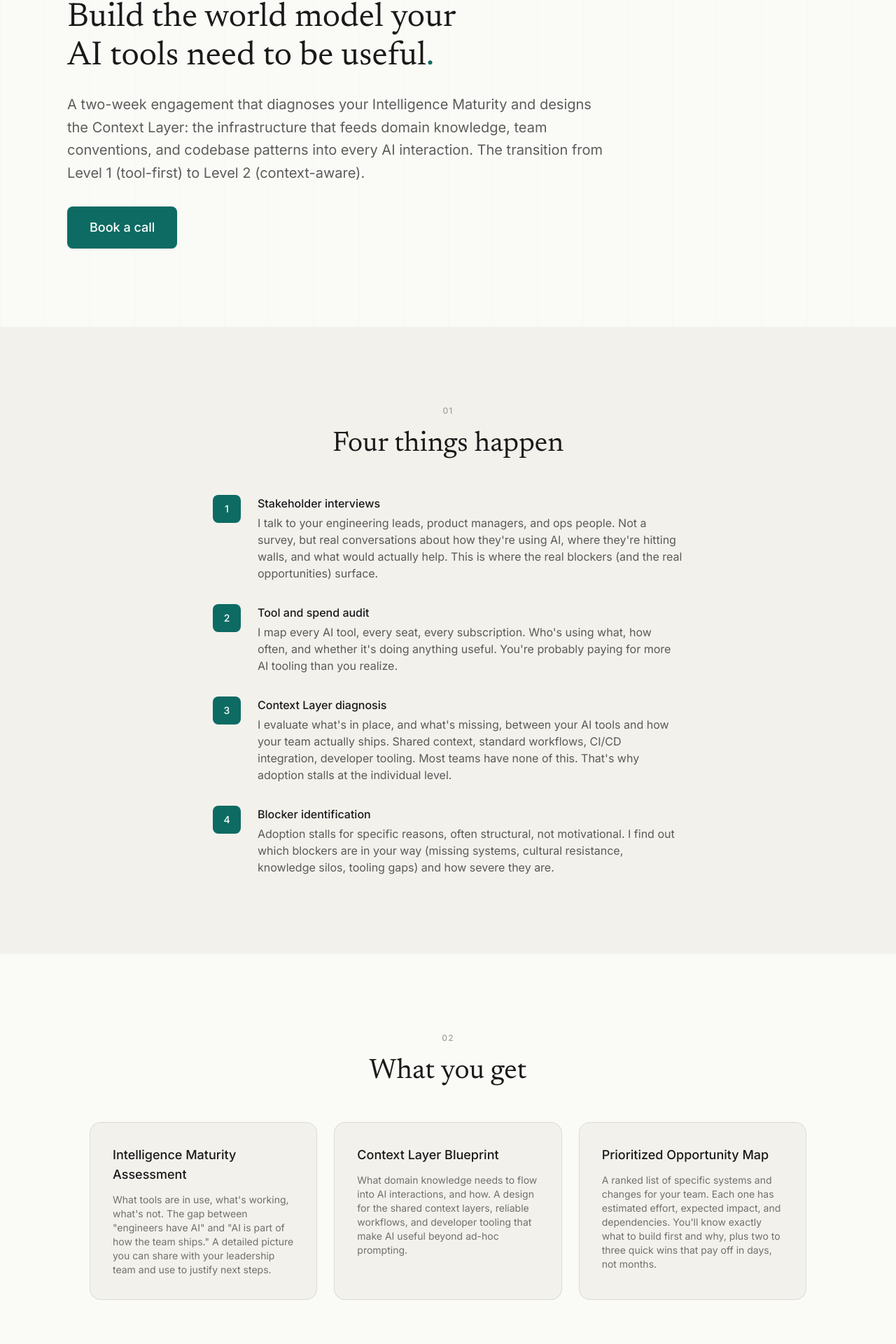
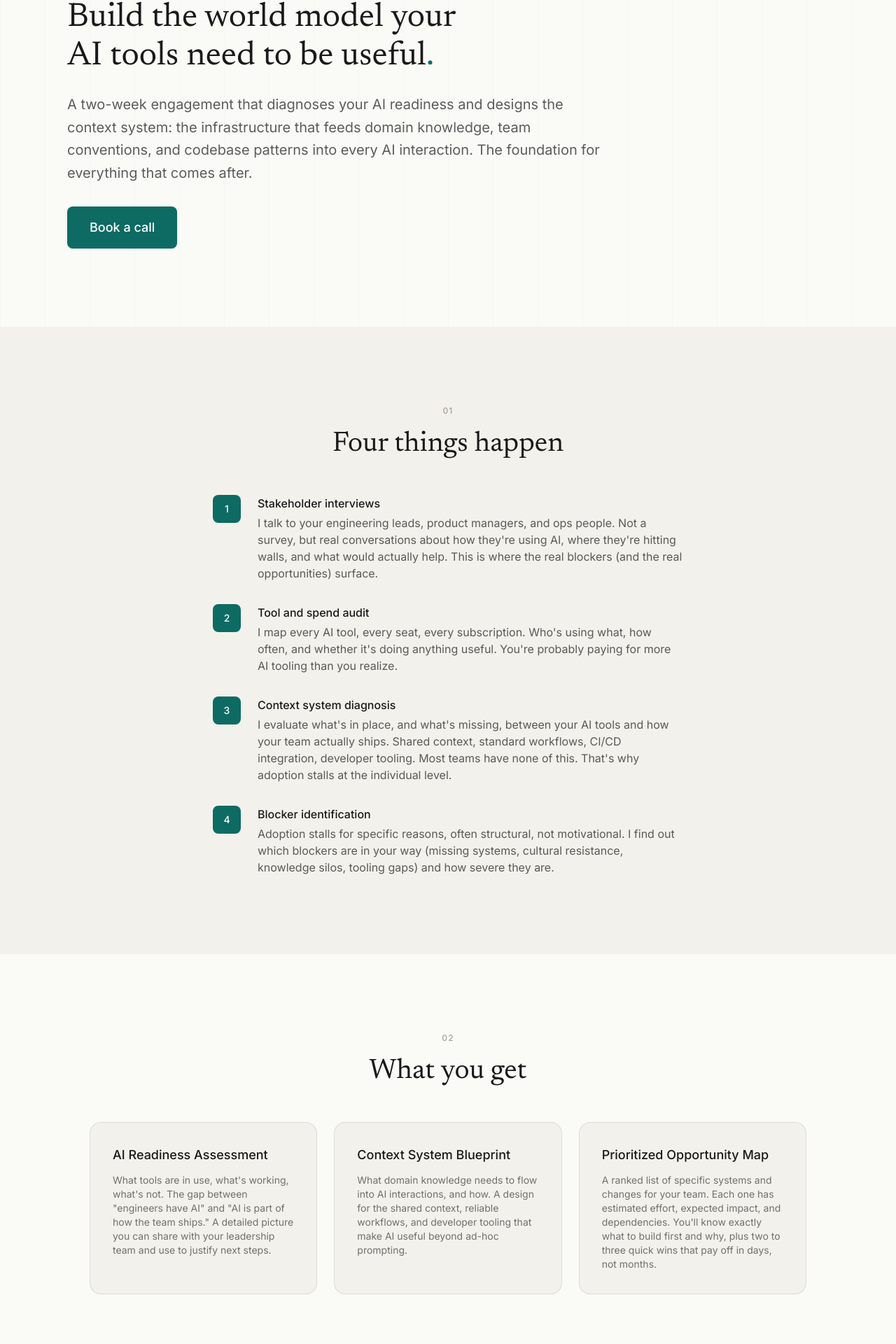
Before and after one commit to prollinson/domeworks-web, a SvelteKit app: page /context-build in a window 1280 px wide. Shown: the part 233-2153 px from the top of the page at 70% size. Built offline with nearby package versions, Linux system fonts and the light colour scheme.

Commit message:
copy: update context-build terminology (context system, AI readiness)

```diff
--- a/src/routes/context-build/+page.svelte
+++ b/src/routes/context-build/+page.svelte
@@ -49,7 +49,7 @@
         Build the world model your AI tools need to be useful<span class="text-primary">.</span>
       </h1>
       <p class="mt-6 text-xl text-charcoal/70 leading-relaxed">
-        A two-week engagement that diagnoses your Intelligence Maturity and designs the Context Layer: the infrastructure that feeds domain knowledge, team conventions, and codebase patterns into every AI interaction. The transition from Level 1 (tool-first) to Level 2 (context-aware).
+        A two-week engagement that diagnoses your AI readiness and designs the context system: the infrastructure that feeds domain knowledge, team conventions, and codebase patterns into every AI interaction. The foundation for everything that comes after.
       </p>
       <div class="mt-8">
         <Button href={getBookCallUrl()} size="lg">
@@ -66,7 +66,7 @@
     {#each [
       { step: '1', title: 'Stakeholder interviews', desc: "I talk to your engineering leads, product managers, and ops people. Not a survey, but real conversations about how they're using AI, where they're hitting walls, and what would actually help. This is where the real blockers (and the real opportunities) surface." },
       { step: '2', title: 'Tool and spend audit', desc: "I map every AI tool, every seat, every subscription. Who's using what, how often, and whether it's doing anything useful. You're probably paying for more AI tooling than you realize." },
-      { step: '3', title: 'Context Layer diagnosis', desc: "I evaluate what's in place, and what's missing, between your AI tools and how your team actually ships. Shared context, standard workflows, CI/CD integration, developer tooling. Most teams have none of this. That's why adoption stalls at the individual level." },
+      { step: '3', title: 'Context system diagnosis', desc: "I evaluate what's in place, and what's missing, between your AI tools and how your team actually ships. Shared context, standard workflows, CI/CD integration, developer tooling. Most teams have none of this. That's why adoption stalls at the individual level." },
       { step: '4', title: 'Blocker identification', desc: "Adoption stalls for specific reasons, often structural, not motivational. I find out which blockers are in your way (missing systems, cultural resistance, knowledge silos, tooling gaps) and how severe they are." }
     ] as item}
       <div class="flex items-start gap-6">
@@ -86,15 +86,15 @@
 <Section background="white" padding="lg" eyebrow="02" title="What you get">
   <div class="grid md:grid-cols-3 gap-6 max-w-5xl mx-auto" use:reveal={{ stagger: true, staggerDelay: 150 }}>
     <div class="p-8 bg-stone rounded-2xl border border-charcoal/10">
-      <h3 class="text-lg font-medium text-charcoal mb-3">Intelligence Maturity Assessment</h3>
+      <h3 class="text-lg font-medium text-charcoal mb-3">AI Readiness Assessment</h3>
       <p class="text-sm text-charcoal/60">
         What tools are in use, what's working, what's not. The gap between "engineers have AI" and "AI is part of how the team ships." A detailed picture you can share with your leadership team and use to justify next steps.
       </p>
     </div>
     <div class="p-8 bg-stone rounded-2xl border border-charcoal/10">
-      <h3 class="text-lg font-medium text-charcoal mb-3">Context Layer Blueprint</h3>
+      <h3 class="text-lg font-medium text-charcoal mb-3">Context System Blueprint</h3>
       <p class="text-sm text-charcoal/60">
-        What domain knowledge needs to flow into AI interactions, and how. A design for the shared context layers, reliable workflows, and developer tooling that make AI useful beyond ad-hoc prompting.
+        What domain knowledge needs to flow into AI interactions, and how. A design for the shared context, reliable workflows, and developer tooling that make AI useful beyond ad-hoc prompting.
       </p>
     </div>
     <div class="p-8 bg-stone rounded-2xl border border-charcoal/10">
@@ -111,7 +111,7 @@
   <div class="max-w-2xl mx-auto" use:reveal>
     <div class="p-8 bg-warm-white rounded-2xl border border-charcoal/10">
       <p class="text-lg text-charcoal/70 leading-relaxed mb-4">
-        The Context Build is designed to feed into an <a href="/orchestration-build/" class="text-primary hover:underline">Orchestration Build</a>, where we implement the systems the blueprint calls for. But there's no obligation. You get the deliverables either way.
+        The Context Build is designed to feed into an <a href="/orchestration-build/" class="text-primary hover:underline">Orchestration Build</a>, where we build the agent coordination layer the blueprint calls for. But there's no obligation. You get the deliverables either way.
       </p>
       <p class="text-lg text-charcoal/70 leading-relaxed">
         Some teams take the Context Build and build internally. That's fine. The quick wins alone tend to pay for the engagement. If you want to keep going, the Context Build gives us a clear starting point with no re-discovery and no wasted time.
```
